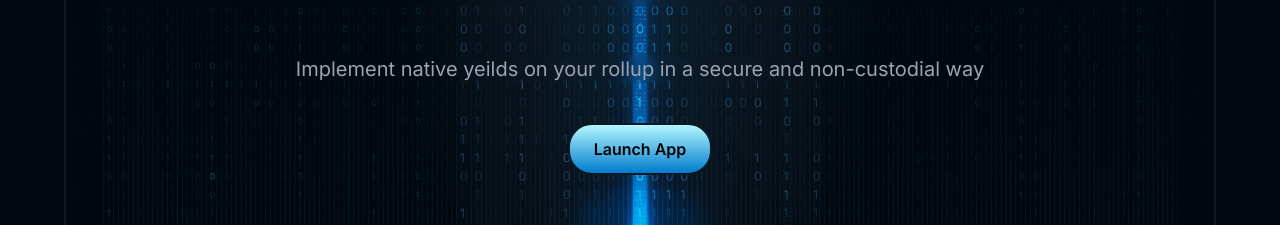
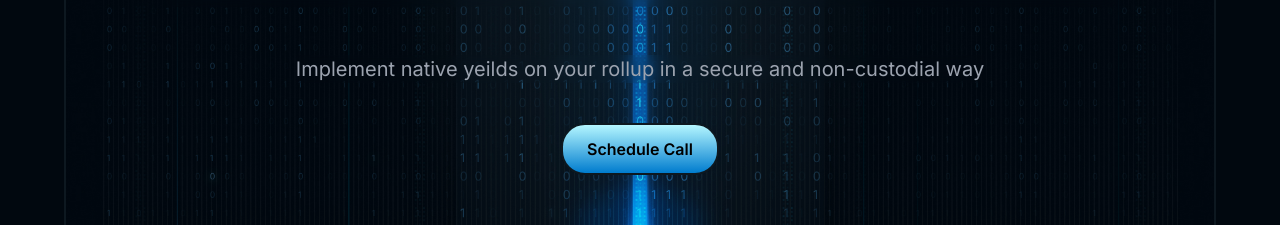
Before and after one commit to Nexus-2023/Nexus-Website, a Next.js app: page / in a window 1280 px wide. Shown: the part 370-595 px from the top of the page. Built offline with nearby package versions, Linux system fonts and the light colour scheme.

Commit message:
minor changes

```diff
--- a/src/components/pages/Home.tsx
+++ b/src/components/pages/Home.tsx
@@ -69,7 +69,7 @@ export function HomePage() {
               <button
                 className={`backdrop-blur mt-2 rounded-3xl  bg-gradient-to-t  from-[#007CCE] to-[#B4F6FF]  hover:from-[#007CCE] hover:to-white     transition  ease-in-out duration-500  hover:scale-110     text-black  font-semibold px-6 py-3 border-2 border-[#0D1820]  `}
               >
-                Launch App
+                Schedule Call
               </button>
             </div>
           </div>
@@ -89,7 +89,7 @@ export function HomePage() {
             <button
               className={`backdrop-blur mt-2 rounded-3xl  bg-gradient-to-t  from-[#007CCE] to-[#B4F6FF]  hover:from-[#007CCE] hover:to-white     transition  ease-in-out duration-500  hover:scale-110     text-black  font-semibold px-6 py-3 border-2 border-[#0D1820]  `}
             >
-              Launch App
+              Schedule Call
             </button>
           </div>
         </div>
--- a/src/components/ui/Footer.tsx
+++ b/src/components/ui/Footer.tsx
@@ -89,14 +89,6 @@ export default function Footer() {
               >
                 Linkedin
               </Link>
-
-              <Link
-                href={""}
-                target="_blank"
-                className="sm:text-lg text-sm mb-2 hover:text-[#77C3F8] duration-300  transition-all  ease-in-out"
-              >
-                Instagram
-              </Link>
             </div>
 
             <div className="flex flex-col " id="c3">
```
